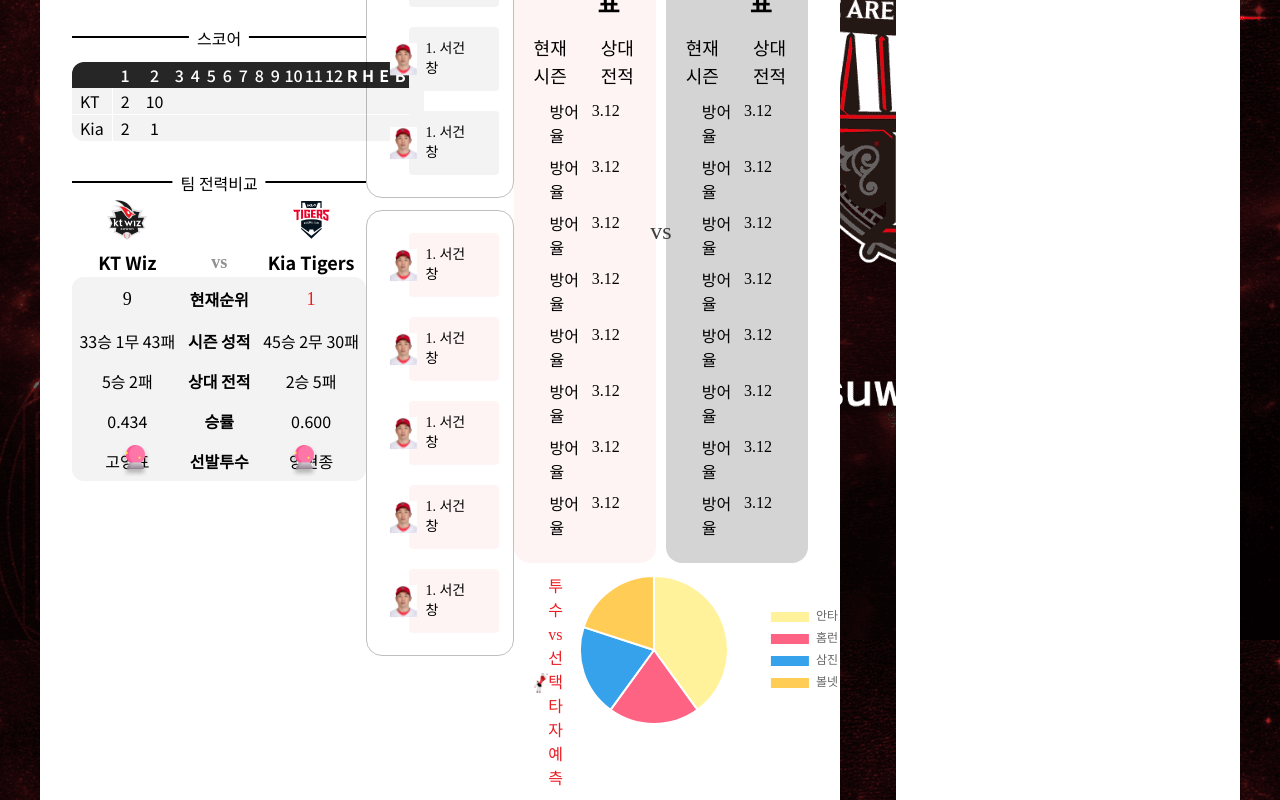
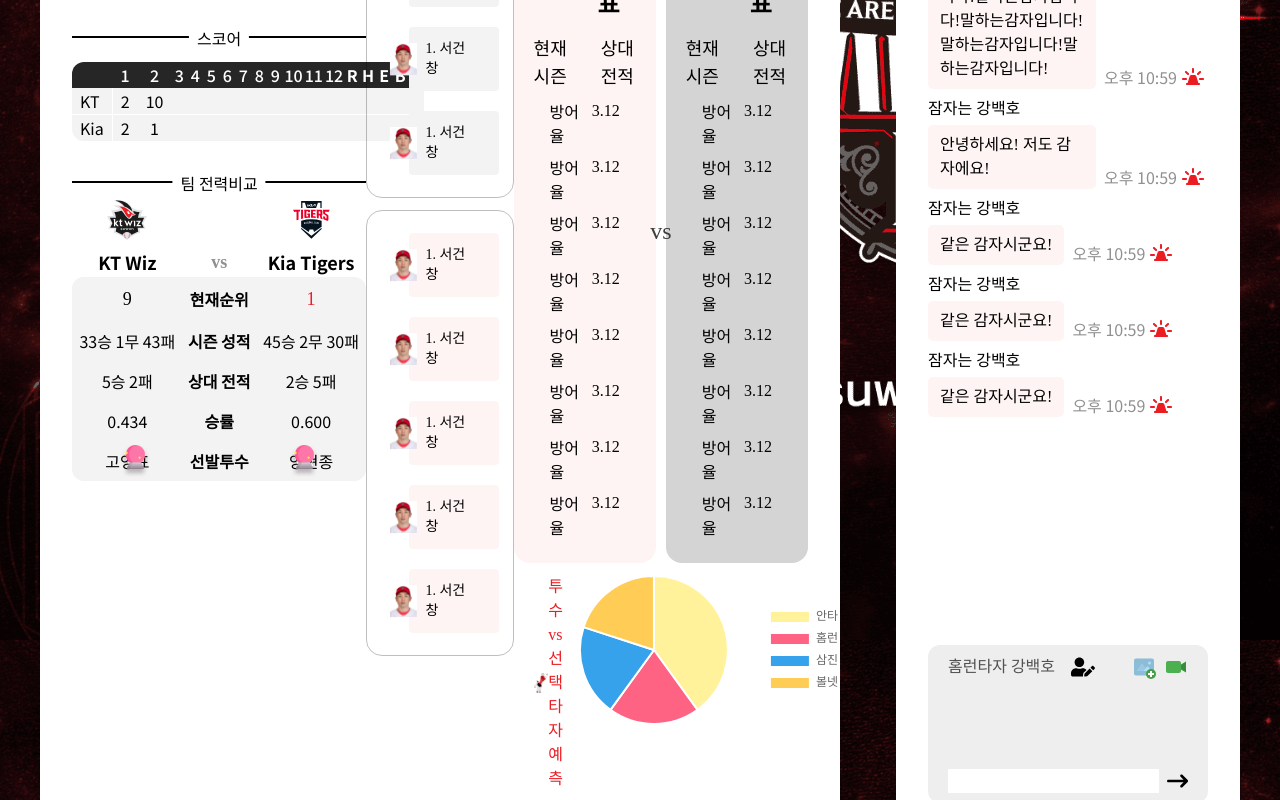
Before and after one commit to KT-Kimbu-net/FE, a Next.js app: page / in a window 1280 px wide. Shown: the part 360-1160 px from the top of the page. Built offline with nearby package versions, Linux system fonts and the light colour scheme.

Commit message:
[Design] 채팅 영역 1차 마크업 #1

```diff
--- a/src/components/Chatting/Chatting.tsx
+++ b/src/components/Chatting/Chatting.tsx
@@ -1,3 +1,50 @@
+import { FaUserEdit } from "react-icons/fa";
+import { IoImage } from "react-icons/io5";
+import { FcAddImage, FcVideoCall } from "react-icons/fc";
+import { FaArrowRightLong } from "react-icons/fa6";
+import Message from "./Message";
+
 export default function Chatting() {
-  return <section className="bg-white w-1/3"></section>;
+  const iconStyle = "w-6 h-6";
+  return (
+    <section className="bg-white w-1/3 flex flex-col rounded-2xl  py-5 px-8">
+      <section className="flex justify-between h-[10%]">
+        <section className="flex items-center justify-between w-full">
+          <strong className="font-[Pretendard-ExtraBold] text-[2rem]">
+            KT WIZ응원톡
+          </strong>
+          <span className="font-[Pretendard-Medium] text-gray-500">817명</span>
+        </section>
+      </section>
+      <ul className="h-4/5 text-white flex flex-col gap-2 overflow-y-auto">
+        <Message
+          content={
+            "말하는감자입니다!말하는감자입니다!말하는감자입니다!말하는감자입니다!말하는감자입니다!말하는감자입니다!말하는감자입니다!말하는감자입니다!말하는감자입니다!말하는감자입니다!말하는감자입니다!"
+          }
+        />
+        <Message content={"안녕하세요! 저도 감자에요!"} />
+        <Message content={"같은 감자시군요!"} />
+        <Message content={"같은 감자시군요!"} />
+        <Message content={"같은 감자시군요!"} />
+      </ul>
+      <section className="h-[15%] rounded-xl py-2.5 px-5 bg-[#eeeeee] flex flex-col justify-between">
+        <section className="flex gap-2 items-center justify-between">
+          <section className="flex">
+            <span className="text-gray-700 font-[Pretendard-Medium] mr-4">
+              홈런타자 강백호
+            </span>
+            <FaUserEdit className={iconStyle} />
+          </section>
+          <section className="flex gap-2">
+            <FcAddImage className={iconStyle} />
+            <FcVideoCall className={iconStyle} />
+          </section>
+        </section>
+        <section className="flex justify-between items-center w-full gap-2">
+          <input className="w-full" />
+          <FaArrowRightLong className={iconStyle} />
+        </section>
+      </section>
+    </section>
+  );
 }
--- /dev/null
+++ b/src/components/Chatting/Message.tsx
@@ -0,0 +1,25 @@
+import Image from "next/image";
+import report from "@/img/Chatting/report.svg";
+
+type TMessage = {
+  content: string;
+};
+
+export default function Message(props: TMessage) {
+  return (
+    <li className="flex flex-col gap-1">
+      <section className="font-[Pretendard-Medium] text-black">
+        잠자는 강백호
+      </section>
+      <section className="flex gap-2">
+        <section className="rounded-[5px] py-2 px-3 bg-[#FFF4F4] text-black font-[Pretendard-Medium] text-left break-words whitespace-pre-line max-w-[60%]">
+          {props.content}
+        </section>
+        <section className="flex items-end gap-1">
+          <span className="text-gray-500">오후 10:59</span>
+          <Image src={report} alt="message report" className="w-6 h-6" />
+        </section>
+      </section>
+    </li>
+  );
+}
```
Also changed, not shown: src/img/Chatting/report.svg (added).
